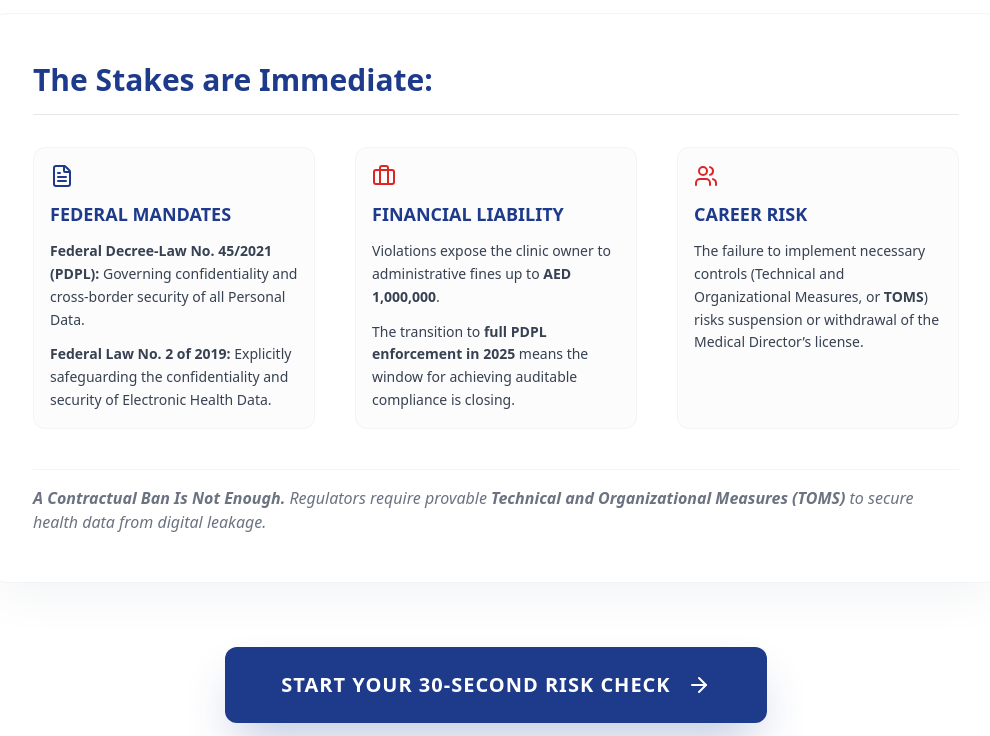
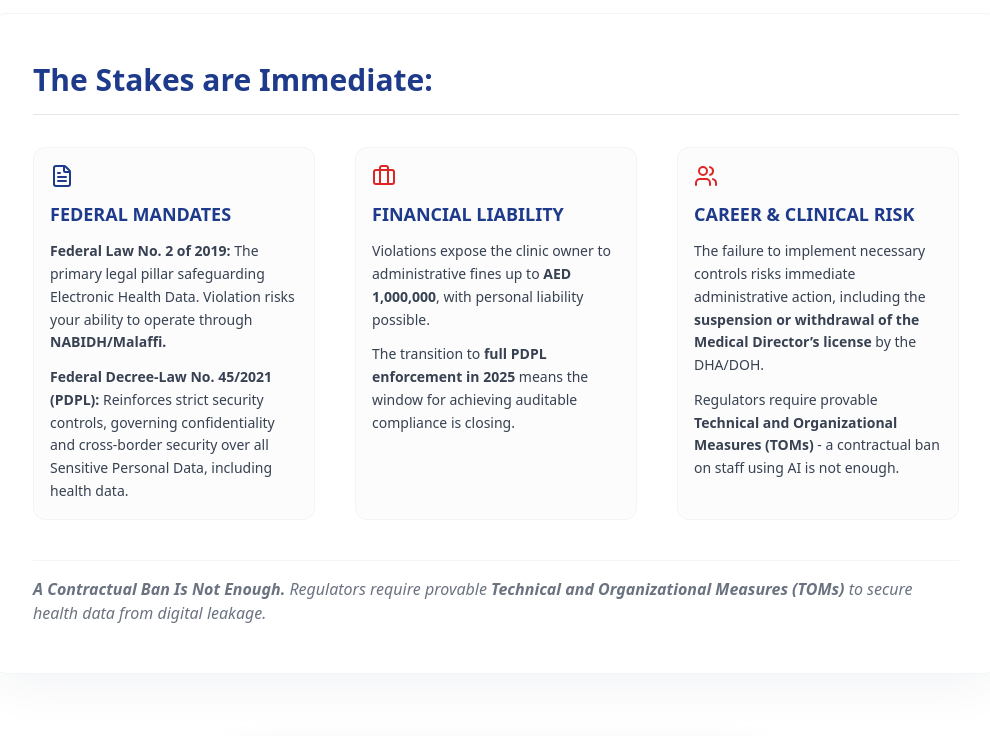
Before and after one commit to Panita888/my-super-fast-site, a React (Vite) app: page / in a window 1280 px wide. Shown: the part 524-1260 px from the top of the page, without its empty margins (144-1134 px from the left). Built offline with nearby package versions, Linux system fonts and the light colour scheme.

Commit message:
Update App.tsx

```diff
--- a/src/App.tsx
+++ b/src/App.tsx
@@ -6,7 +6,7 @@ import { Shield, CheckCircle2, ArrowRight, XCircle, Briefcase, Users, FileText,
 const questions = [
   {
     id: 1,
-    text: 'Can you produce your TOMS (Technical & Organisational Measures) and all required data governance documents within 24 hours?',
+    text: 'Can you produce your TOMs (Technical & Organisational Measures) and all required data governance documents within 24 hours?',
     regulation: 'Regulation: Demonstrating immediate compliance is mandatory under NDHC Article 5 and Federal Law No. 2 of 2019.',
   },
   {
@@ -97,23 +97,24 @@ function App() {
               <div className="space-y-3 p-4 border border-gray-100 rounded-xl bg-gray-50/50">
                 <FileText className="w-6 h-6 text-blue-900"/>
                 <p className="font-bold text-lg text-blue-900">FEDERAL MANDATES</p>
-                <p className="text-gray-700 text-sm leading-relaxed"><strong>Federal Decree-Law No. 45/2021 (PDPL):</strong> Governing confidentiality and cross-border security of all Personal Data.</p>
-                <p className="text-gray-700 text-sm leading-relaxed"><strong>Federal Law No. 2 of 2019:</strong> Explicitly safeguarding the confidentiality and security of Electronic Health Data.</p>
+                <p className="text-gray-700 text-sm leading-relaxed"><strong>Federal Law No. 2 of 2019:</strong> The primary legal pillar safeguarding Electronic Health Data. Violation risks your ability to operate through <strong>NABIDH/Malaffi.</strong></p>
+                <p className="text-gray-700 text-sm leading-relaxed"><strong>Federal Decree-Law No. 45/2021 (PDPL):</strong> Reinforces strict security controls, governing confidentiality and cross-border security over all Sensitive Personal Data, including health data.</p>
               </div>
               <div className="space-y-3 p-4 border border-gray-100 rounded-xl bg-gray-50/50">
                 <Briefcase className="w-6 h-6 text-red-600"/>
                 <p className="font-bold text-lg text-blue-900">FINANCIAL LIABILITY</p>
-                <p className="text-gray-700 text-sm leading-relaxed">Violations expose the clinic owner to administrative fines up to <strong>AED 1,000,000</strong>.</p>
+                <p className="text-gray-700 text-sm leading-relaxed">Violations expose the clinic owner to administrative fines up to <strong>AED 1,000,000</strong>, with personal liability possible.</p>
                 <p className="text-gray-700 text-sm leading-relaxed">The transition to <strong>full PDPL enforcement in 2025</strong> means the window for achieving auditable compliance is closing.</p>
               </div>
               <div className="space-y-3 p-4 border border-gray-100 rounded-xl bg-gray-50/50">
                 <Users className="w-6 h-6 text-red-600"/>
-                <p className="font-bold text-lg text-blue-900">CAREER RISK</p>
-                <p className="text-gray-700 text-sm leading-relaxed">The failure to implement necessary controls (Technical and Organizational Measures, or <strong>TOMS</strong>) risks suspension or withdrawal of the Medical Director’s license.</p>
+                <p className="font-bold text-lg text-blue-900">CAREER & CLINICAL RISK</p>
+                <p className="text-gray-700 text-sm leading-relaxed">The failure to implement necessary controls risks immediate administrative action, including the <strong>suspension or withdrawal of the Medical Director’s license</strong> by the DHA/DOH.</p>
+                <p className="text-gray-700 text-sm leading-relaxed">Regulators require provable <strong>Technical and Organizational Measures (TOMs)</strong> - a contractual ban on staff using AI is not enough.</p>
               </div>
             </div>
             <p className="mt-10 text-base text-gray-500 italic font-medium border-t border-gray-100 pt-4">
-              <strong>A Contractual Ban Is Not Enough.</strong> Regulators require provable <strong>Technical and Organizational Measures (TOMS)</strong> to secure health data from digital leakage.
+              <strong>A Contractual Ban Is Not Enough.</strong> Regulators require provable <strong>Technical and Organizational Measures (TOMs)</strong> to secure health data from digital leakage.
             </p>
           </div>
 
@@ -172,7 +173,7 @@ function App() {
             <div className="grid md:grid-cols-3 gap-8">
               <div className="space-y-4 p-6 border-l-4 border-blue-600 bg-gray-50 rounded-lg">
                 <Lock className="w-8 h-8 text-blue-900"/>
-                <p className="text-xl font-extrabold text-blue-900">1. Technical & Organisational Measures (TOMS)</p>
+                <p className="text-xl font-extrabold text-blue-900">1. Technical & Organisational Measures (TOMs)</p>
                 <p className="text-sm text-gray-700 leading-relaxed">
                   <strong>Requirement:<strong> Active technical measures to secure data.
                   <br /><br />
@@ -392,7 +393,7 @@ function App() {
               </div>
               <div className="space-y-6 text-lg text-gray-700 pl-0 sm:pl-12">
                 <p>
-                  <strong className="font-bold text-gray-900">Auditable TOMS (Technical & Organisational Measures):</strong> We deliver the provable technical controls required by law to prevent data leakage.
+                  <strong className="font-bold text-gray-900">Auditable TOMs (Technical & Organisational Measures):</strong> We deliver the provable technical controls required by law to prevent data leakage.
                 </p>
                 <p>
                   <strong className="font-bold text-gray-900">AI Governance Frameworks:</strong> Custom policies and training modules tailored for NDHC and PDPL compliance.
@@ -542,7 +543,7 @@ export default App;
 // const questions = [
 //   {
 //     id: 1,
-//     text: 'Can you produce your TOMS (Technical & Organisational Measures) and all required data governance documents within 24 hours?',
+//     text: 'Can you produce your TOMs (Technical & Organisational Measures) and all required data governance documents within 24 hours?',
 //     regulation: 'Regulation: Demonstrating immediate compliance is mandatory under NDHC Article 5 and Federal Law No. 2 of 2019.',
 //   },
 //   {
@@ -659,13 +660,13 @@ export default App;
 //               <div className="space-y-3 p-4 border border-gray-100 rounded-xl bg-gray-50/50">
 //                 <Users className="w-6 h-6 text-red-600"/>
 //                 <p className="font-bold text-lg text-blue-900">CAREER RISK</p>
-//                 <p className="text-gray-700 text-sm leading-relaxed">The failure to implement necessary controls (Technical and Organizational Measures, or <strong>TOMS</strong>) risks suspension or withdrawal of the Medical Director’s license.</p>
+//                 <p className="text-gray-700 text-sm leading-relaxed">The failure to implement necessary controls (Technical and Organizational Measures, or <strong>TOMs</strong>) risks suspension or withdrawal of the Medical Director’s license.</p>
 //               </div>
 //             </div>
 
 //             {/* Disclaimer/Contractual Ban Statement */}
 //             <p className="mt-10 text-base text-gray-500 italic font-medium border-t border-gray-100 pt-4">
-//               <strong>A Contractual Ban Is Not Enough.</strong> Regulators require provable <strong>Technical and Organizational Measures (TOMS)</strong> to secure health data from digital leakage.
+//               <strong>A Contractual Ban Is Not Enough.</strong> Regulators require provable <strong>Technical and Organizational Measures (TOMs)</strong> to secure health data from digital leakage.
 //             </p>
 //           </div>
 
@@ -727,10 +728,10 @@ export default App;
 //             </h2>
 
 //             <div className="grid md:grid-cols-3 gap-8">
-//               {/* Pillar 1: TOMS */}
+//               {/* Pillar 1: TOMs */}
 //               <div className="space-y-4 p-6 border-l-4 border-blue-600 bg-gray-50 rounded-lg">
 //                 <Lock className="w-8 h-8 text-blue-900"/>
-//                 <p className="text-xl font-extrabold text-blue-900">1. Technical & Organisational Measures (TOMS)</p>
+//                 <p className="text-xl font-extrabold text-blue-900">1. Technical & Organisational Measures (TOMs)</p>
 //                 <p className="text-sm text-gray-700 leading-relaxed">
 //                   <strong>Requirement:</strong> Active technical measures to secure data.
 //                   <br /><br />
@@ -899,7 +900,7 @@ export default App;
 //             <p className="text-lg text-gray-700 mb-8">
 //               {hasAnyNo
 //               ? "Your 30-Second Check identified critical gaps in governance, staff training, or policy required by UAE law. Don't risk AED 2M fines."
-//                 : "Your foundation is strong! Now, let's verify every detail and ensure you have the full documentation (TOMS) required for inspection."
+//                 : "Your foundation is strong! Now, let's verify every detail and ensure you have the full documentation (TOMs) required for inspection."
 //               }
 //             </p>
 
```
